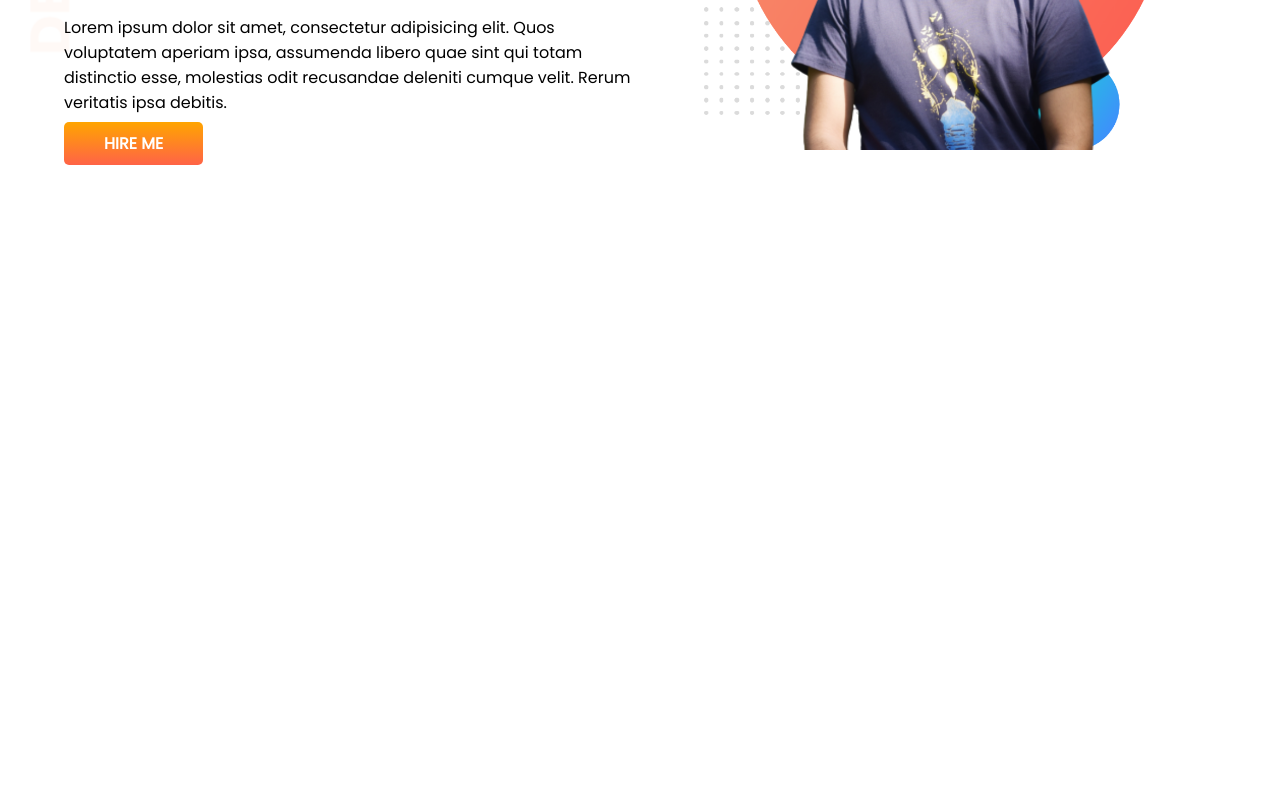
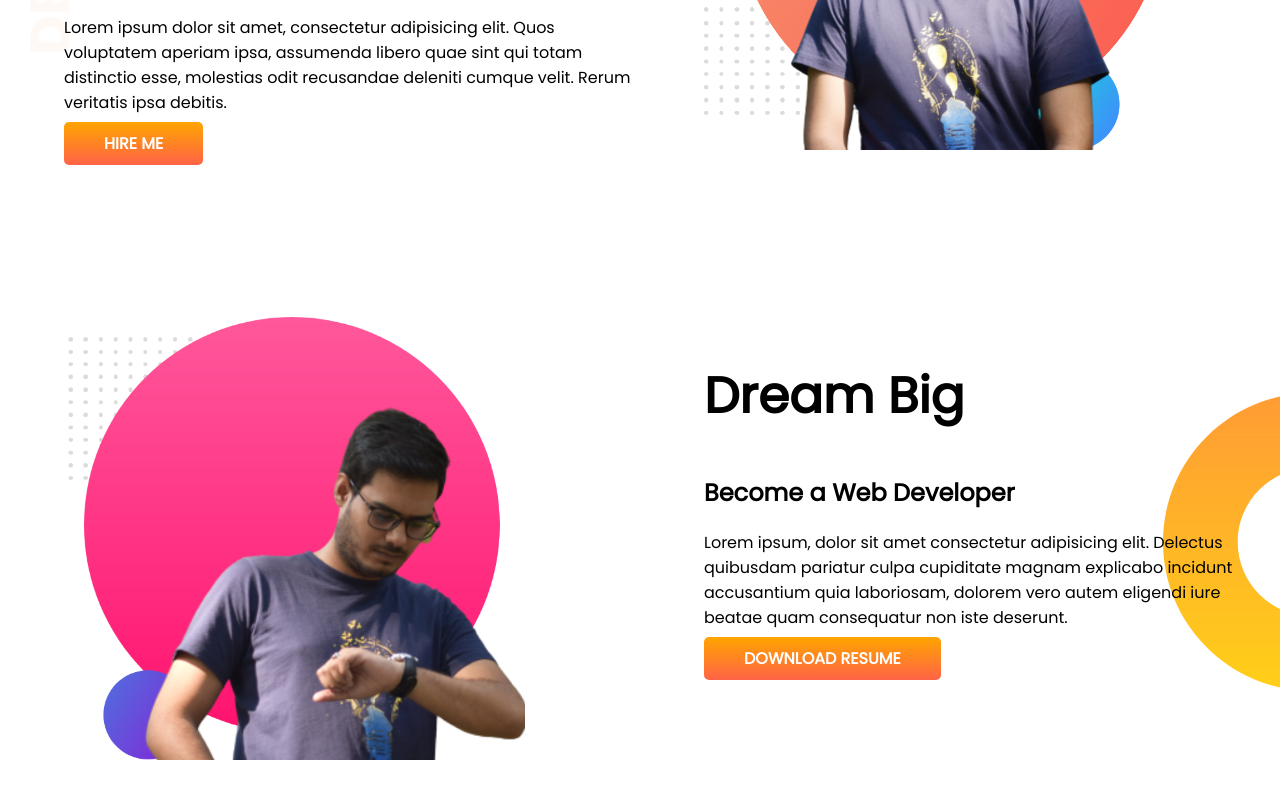
Before and after one commit to anikshajol/practice-portfolio, a plain HTML site: page index.html in a window 1280 px wide. Shown: the part 307-1106 px from the top of the page. Before the commit the page ends 800 px from the top, so only its background shows below. Drawn offline with Linux system fonts and the light colour scheme.

Commit message:
section two complete

```diff
--- a/index.html
+++ b/index.html
@@ -41,5 +41,25 @@
         <img src="./img/anik-bg.png" alt="My Picture" id="my_image" />
       </div>
     </section>
+
+    <!-- Section 2 -->
+
+    <section id="dram_big">
+      <div class="half_width">
+        <img src="./img/anikbg2.png" alt="Image of Anik with a background" />
+      </div>
+
+      <div class="half_width">
+        <h1>Dream Big</h1>
+        <h2>Become a Web Developer</h2>
+        <p class="dream_big_para">
+          Lorem ipsum, dolor sit amet consectetur adipisicing elit. Delectus
+          quibusdam pariatur culpa cupiditate magnam explicabo incidunt
+          accusantium quia laboriosam, dolorem vero autem eligendi iure beatae
+          quam consequatur non iste deserunt.
+        </p>
+        <a href="#" class="download_resume link_button">Download resume</a>
+      </div>
+    </section>
   </body>
 </html>
--- a/style.css
+++ b/style.css
@@ -23,6 +23,7 @@ h1 {
 
 section {
   display: flex;
+  margin-bottom: 10rem;
 }
 
 #heading {
@@ -37,4 +38,11 @@ section {
   color: white;
   font-weight: 800;
   border-radius: 5px;
+  text-transform: uppercase;
 }
+
+#dram_big {
+  background-image: url(./img/dream-bg.png);
+  background-repeat: no-repeat;
+  background-position: right;
+}
```
Also changed, not shown: img/anik.jpeg (deleted), img/anikbg2.png (added), 1 other file.
